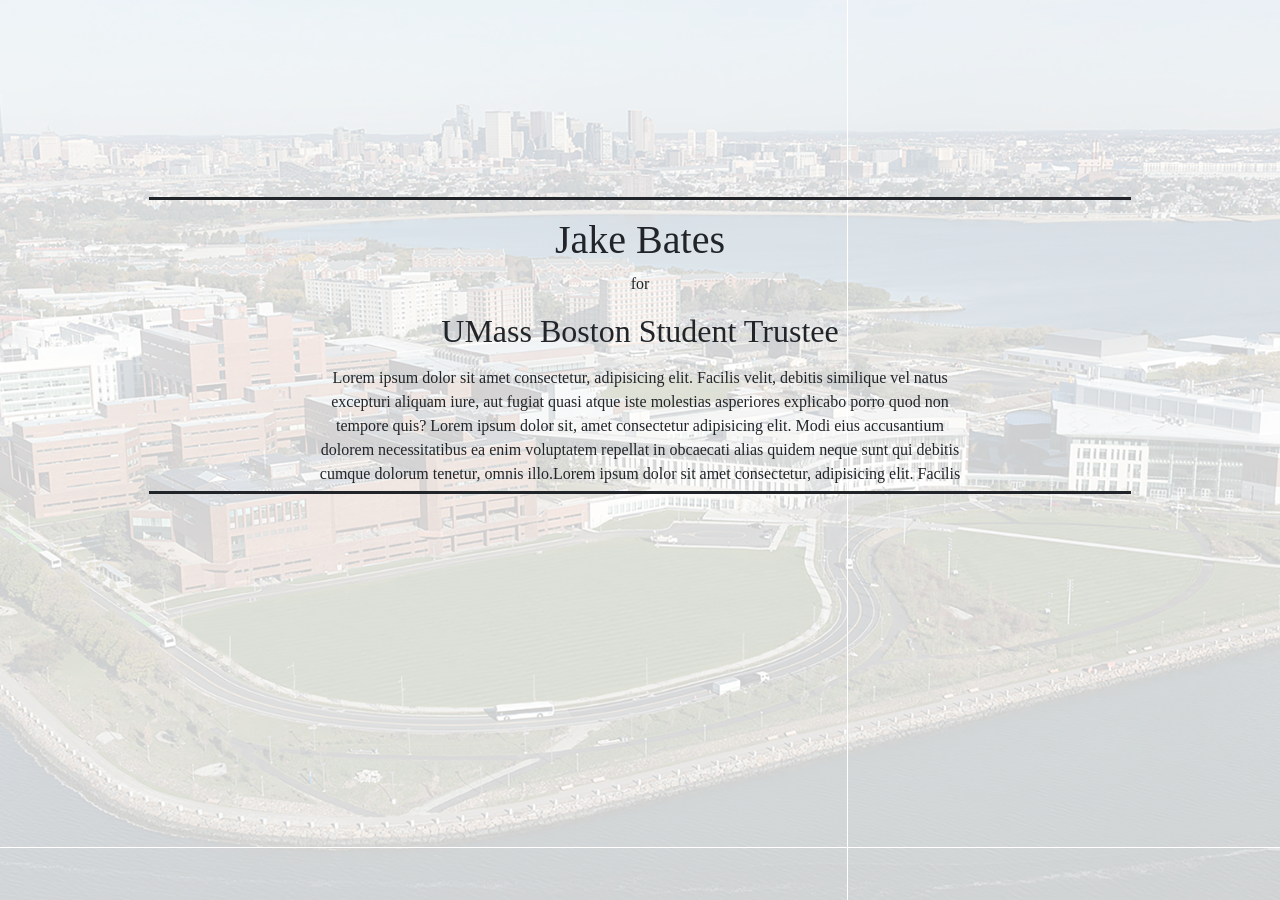
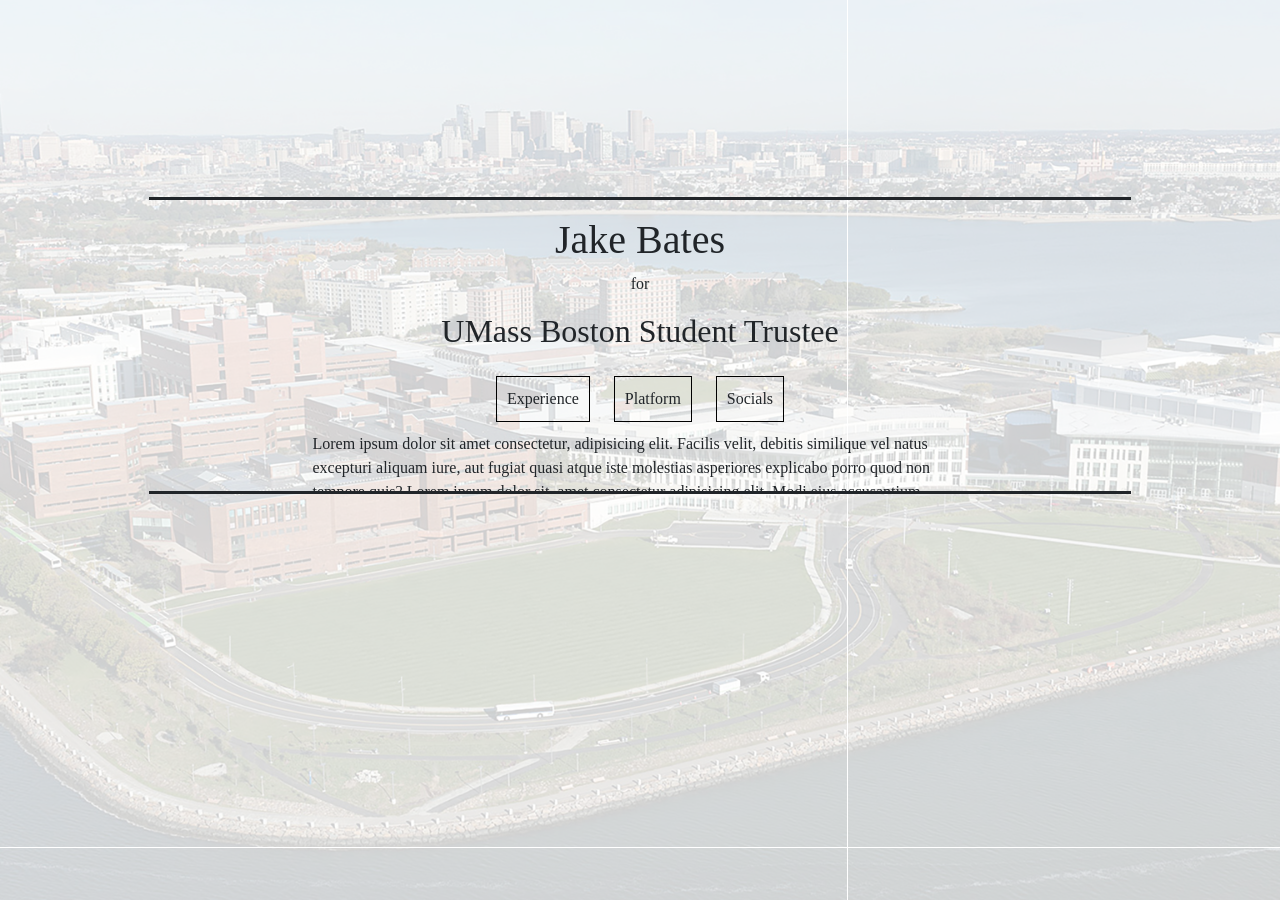
Before and after one commit to jpbates13/trustee-campaign-website, a Jekyll site: the page built from index.html, in a window 1280 px wide. Built offline with Jekyll 4.4.1, drawn with Linux system fonts in a browser that asks for light colours; nearby versions of some CDN libraries; some web fonts are replaced.

Commit message:
Left justified content and menu on top

```diff
--- a/assets/style.css
+++ b/assets/style.css
@@ -67,6 +67,9 @@
   height: 95%;
   transition: all 1s ease;
 }
+.contentPiece {
+  text-align: left;
+}
 /* Desktop Only CSS */
 @media only screen and (min-width: 767px) {
   .footer {
--- a/index.html
+++ b/index.html
@@ -12,8 +12,10 @@
       <h2>UMass Boston Student Trustee</h2>
       <p></p>
     </div>
-
-    <div class="experience">Lorem ipsum dolor sit amet consectetur, adipisicing elit. Facilis velit, debitis similique
+    <div class="option" onclick="showClass(&quot.experience&quot)">Experience</div>
+    <div class="option" onclick="showClass(&quot.platform&quot)">Platform</div>
+    <div class="option" onclick="showClass(&quot.socials&quot)">Socials</div>
+    <div class="experience contentPiece">Lorem ipsum dolor sit amet consectetur, adipisicing elit. Facilis velit, debitis similique
       vel natus excepturi aliquam iure, aut fugiat quasi atque iste molestias asperiores explicabo porro quod non
       tempore quis? Lorem ipsum dolor sit, amet consectetur adipisicing elit. Modi eius accusantium dolorem
       necessitatibus ea enim voluptatem repellat in obcaecati alias quidem neque sunt qui debitis cumque dolorum
@@ -74,7 +76,7 @@
       tempore quis? Lorem ipsum dolor sit, amet consectetur adipisicing elit. Modi eius accusantium dolorem
       necessitatibus ea enim voluptatem repellat in obcaecati alias quidem neque sunt qui debitis cumque dolorum
       tenetur, omnis illo.</div>
-    <div class="platform">Lorem ipsum dolor sit amet consectetur, adipisicing elit. Facilis velit, debitis similique
+    <div class="platform contentPiece">Lorem ipsum dolor sit amet consectetur, adipisicing elit. Facilis velit, debitis similique
       vel natus excepturi aliquam iure, aut fugiat quasi atque iste molestias asperiores explicabo porro quod non
       tempore quis?Lorem ipsum dolor sit amet consectetur, adipisicing elit. Facilis velit, debitis similique
       vel natus excepturi aliquam iure, aut fugiat quasi atque iste molestias asperiores explicabo porro quod non
@@ -85,12 +87,9 @@
       tempore quis? Lorem ipsum dolor sit, amet consectetur adipisicing elit. Modi eius accusantium dolorem
       necessitatibus ea enim voluptatem repellat in obcaecati alias quidem neque sunt qui debitis cumque dolorum
       tenetur, omnis illo.</div>
-    <div class="socials">Lorem ipsum dolor sit amet consectetur, adipisicing elit. Facilis velit, debitis similique
+    <div class="socials contentPiece">Lorem ipsum dolor sit amet consectetur, adipisicing elit. Facilis velit, debitis similique
       vel natus excepturi aliquam iure, aut fugiat quasi atque iste molestias asperiores explicabo porro quod non
       tempore quis?</div>
-    <div class="option" onclick="showClass(&quot.experience&quot)">Experience</div>
-    <div class="option" onclick="showClass(&quot.platform&quot)">Platform</div>
-    <div class="option" onclick="showClass(&quot.socials&quot)">Socials</div>
     </div>
   </div>
 </div>
```
